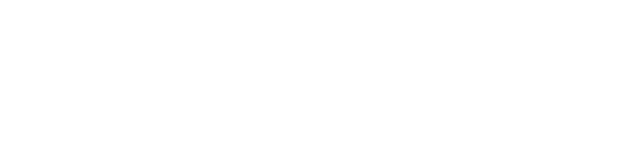
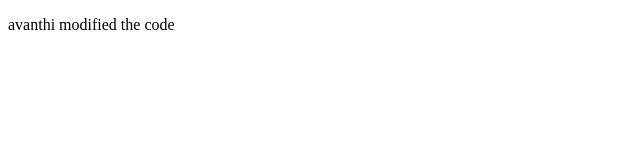
Before and after one commit to Dharanes/BillingSystem, a plain HTML site: page nav.html in a window 1280 px wide. Shown: the whole page, without its empty margins (0-640 px from the left). Drawn offline with Linux system fonts and the light colour scheme.

Commit message:
Avanthi changed

```diff
--- a/nav.html
+++ b/nav.html
@@ -4,6 +4,6 @@
 
     </head>
     <body>
-
+        <p>avanthi modified the code</p>
     </body>
 </html>
```
